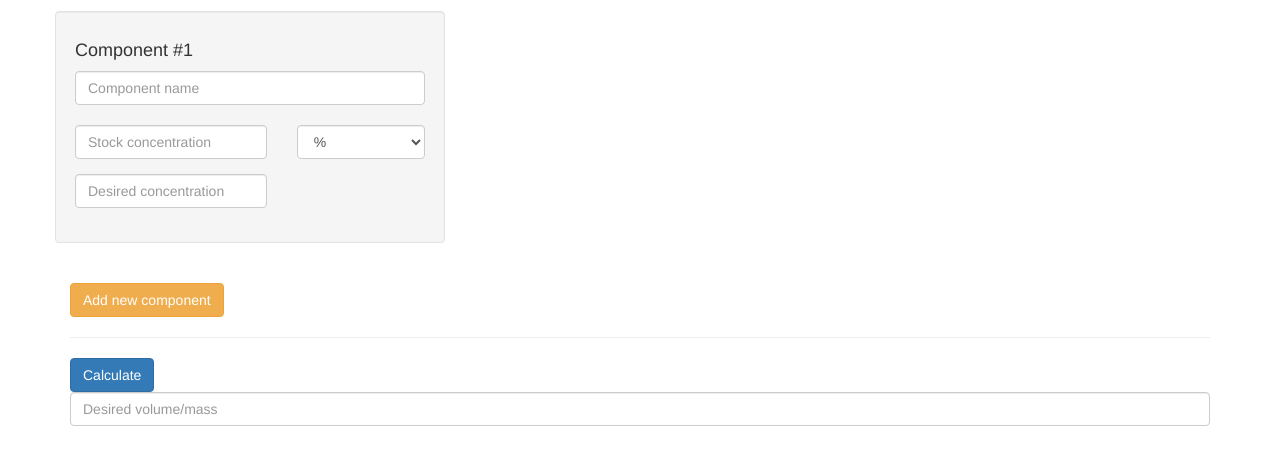
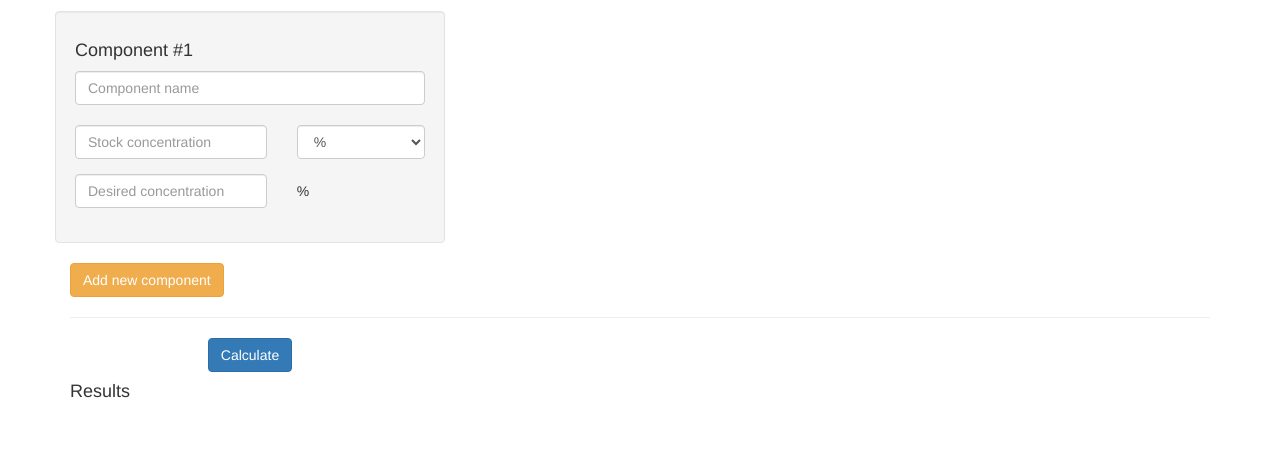
Before and after one commit to ramuta/kalkem, a Python web app: template templates/main.html in a window 1280 px wide. Shown: the part 150-615 px from the top of the page. Run offline with Jinja, Linux system fonts and the light colour scheme; the template is opened without the code that fills it, so the values that code supplies are empty; some libraries are stand-ins or nearby versions.

Commit message:
concentration units connected to each other

```diff
--- a/assets/js/main.js
+++ b/assets/js/main.js
@@ -1,14 +1,25 @@
 $(document).ready(function() {
+    var concentrationUnit1 = $("#concentrationUnit1");
+    var concentrationUnit2 = $("#concentrationUnit2");
+
+    concentrationUnit1.change(function() {
+        concentrationUnit2.text(concentrationUnit1.val());
+    });
+
     $("#calculateButton").click(function() {
-        totalVol = parseFloat($("#totalVolume").val());
+        var totalVol = parseFloat($("#totalVolume").val());
+        var resultDiv = $("#result");
 
-        comName = $("#componentName").val();
-        stockCon = parseFloat($("#stockCon").val());
-        desiredCon = parseFloat($("#desiredCon").val());
+        var comName = $("#componentName").val();
+        var stockCon = parseFloat($("#stockCon").val());
+        var desiredCon = parseFloat($("#desiredCon").val());
 
-        calc = (totalVol/stockCon) * desiredCon;
+        var calc = (totalVol/stockCon) * desiredCon;
 
         $("#desiredResult").val(calc);
+
+        resultDiv.empty();
+        resultDiv.append("<p>" + comName + " = " + calc + "</p>");
 
         //alert(calc)
     });
--- a/templates/main.html
+++ b/templates/main.html
@@ -68,13 +68,14 @@
                     <h4>Component #1</h4>
                     <input class="form-control" placeholder="Component name" id="componentName">
                     <br>
+
                     <div class="row form-group">
                         <div class="col-xs-7">
                             <input class="form-control" placeholder="Stock concentration" id="stockCon">
                         </div>
 
                         <div class="col-xs-5">
-                            <select class="form-control">
+                            <select class="form-control" id="concentrationUnit1">
                                 <option>%</option>
                                 <option>M</option>
                             </select>
@@ -85,20 +86,28 @@
                         <div class="col-xs-7">
                             <input class="form-control" placeholder="Desired concentration" id="desiredCon">
                         </div>
+
+                        <div class="col-xs-5">
+                            <p class="form-control-static" id="concentrationUnit2">%</p>
+                        </div>
                     </div>
                 </div><!-- End component #1 -->
             </div><!-- End total volume -->
-
-            <br>
 
             <button class="btn btn-warning">Add new component</button>
 
             <hr>
 
-            <button id="calculateButton" class="btn btn-primary">Calculate</button>
 
-            <div class="form-group">
-                <input class="form-control" placeholder="Desired volume/mass" id="desiredResult">
+
+            <div class="row">
+                <div class="col-md-4">
+                    <button id="calculateButton" class="btn btn-primary center-block">Calculate</button>
+
+                    <h4>Results</h4>
+
+                    <div id="result"></div>
+                </div>
             </div>
         </div><!-- End main container -->
     </body>
```
